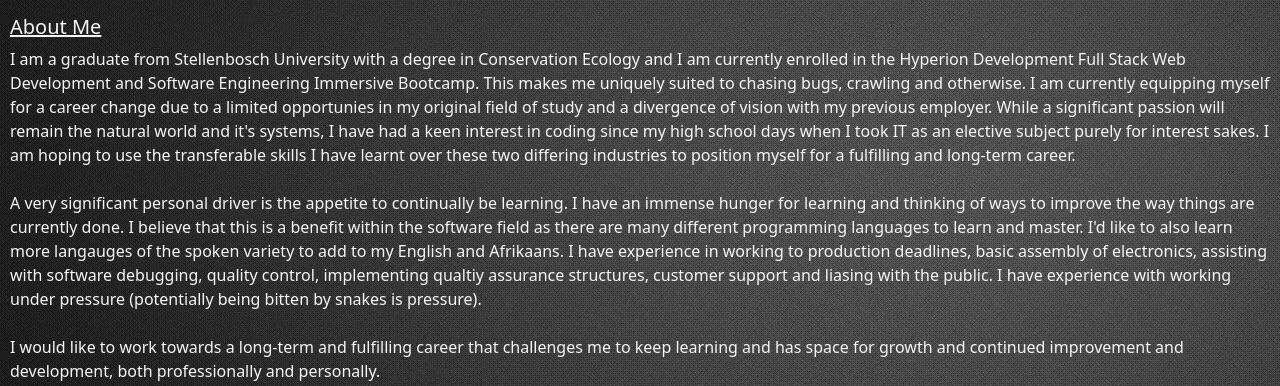
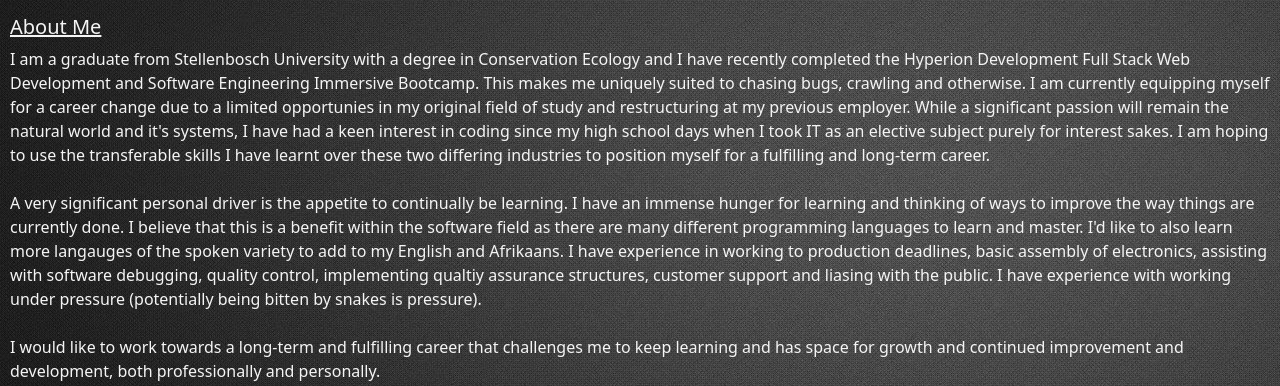
Before and after one commit to JHD-992/myCV, a plain HTML site: page index.html in a window 1280 px wide. Both pictures are taken after a click on the element "About Me". Shown: the part 414-800 px from the top of the page. Drawn offline with nearby package versions, Linux system fonts and the light colour scheme.

Commit message:
Update information

```diff
--- a/index.html
+++ b/index.html
@@ -39,10 +39,9 @@
         <h5><u>About Me</u></h5>
         <!--about me information section-->
         <p id="aboutMeInfo">
-            I am a graduate from Stellenbosch University with a degree in Conservation Ecology and I am currently enrolled in the Hyperion Development
+            I am a graduate from Stellenbosch University with a degree in Conservation Ecology and I have recently completed the Hyperion Development
             Full Stack Web Development and Software Engineering Immersive Bootcamp. This makes me uniquely suited to chasing bugs, crawling and otherwise.
-            I am currently equipping myself for a career change due to a limited opportunies in my original field of study and a divergence of vision with
-            my previous employer.
+            I am currently equipping myself for a career change due to a limited opportunies in my original field of study and restructuring at my previous employer.
 
             While a significant passion will remain the natural world and it's systems, I have had a keen interest in coding since my high school days when
             I took IT as an elective subject purely for interest sakes. I am hoping to use the transferable skills I have learnt over these two differing
```
